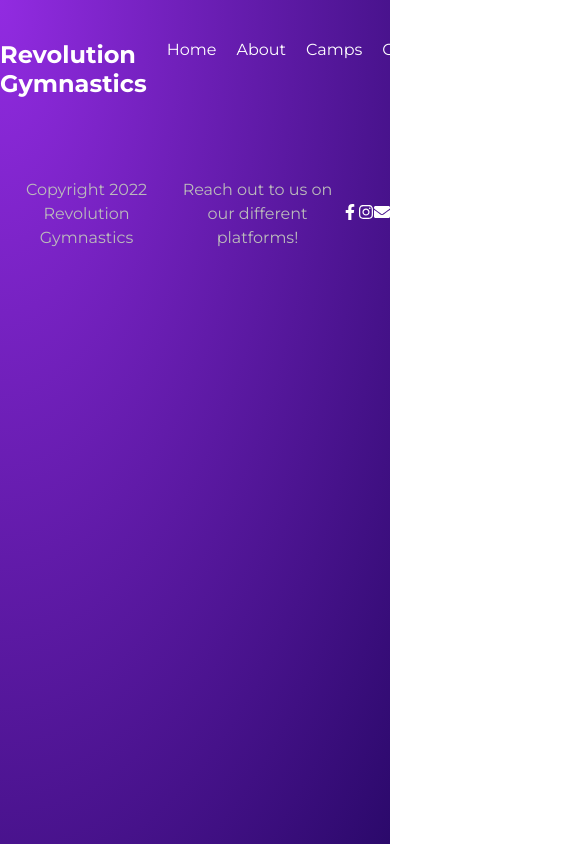
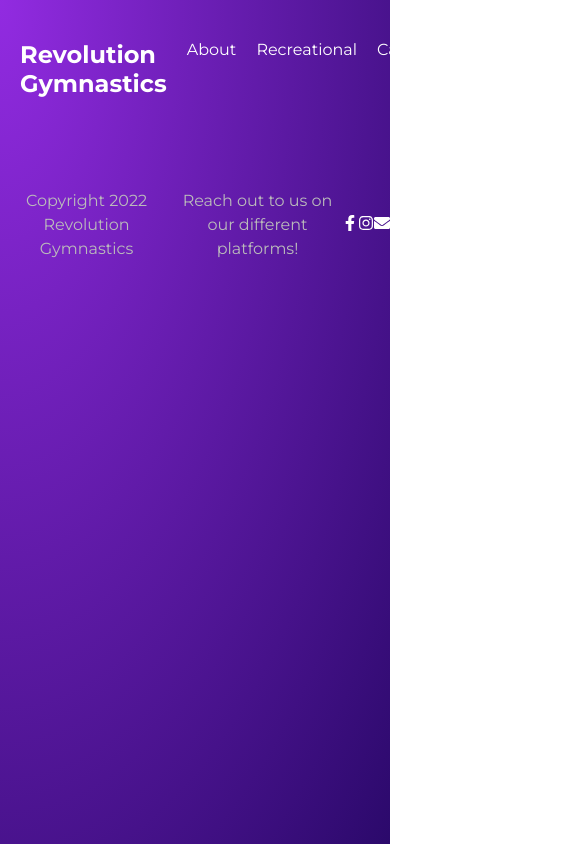
Before and after one commit to nmehanma/revolution-gym, a Gatsby site: page /components/Layout in a window 390 px wide. Shown: the top 844 px of the page, 585 px wide, since content can reach past the window. Built offline with nearby package versions, Linux system fonts and the light colour scheme; Gatsby itself is replaced by a stand-in of ours.

Commit message:
fixed Navbar styling removed home tab as was duplicate

```diff
--- a/src/menuItems.js
+++ b/src/menuItems.js
@@ -1,8 +1,8 @@
 export const menuItems = [
-  {
-    title: "Home",
-    url: "/",
-  },
+  // {
+  //   title: "Home",
+  //   url: "/",
+  // },
   {
     title: "About",
     url: "/about",
@@ -30,6 +30,16 @@
     ],
   },
   {
+    title: "Recreational",
+    url: "/recreational",
+    submenu: [
+      {
+        title: "toddler",
+        url: "staff",
+      },
+    ],
+  },
+  {
     title: "Camps",
     url: "/camp",
   },
@@ -38,10 +48,6 @@
     url: "/competitive",
   },
   {
-    title: "Recreational",
-    url: "/recreational",
-  },
-  {
     title: "Event",
     url: "/event",
   },
--- a/src/pages/components/Layout.js
+++ b/src/pages/components/Layout.js
@@ -5,10 +5,16 @@
 
 export default function Layout({ children }) {
   return (
-    <div className="layout">
-      <Navbar />
-      <div className="content">{children}</div>
-      <Footer />
-    </div>
+    <>
+      <div className="navbar-layout">
+        <Navbar />
+      </div>
+      <div className="layout">
+        <div className="content">{children}</div>
+      </div>
+      <div className="footer-layout">
+        <Footer />
+      </div>
+    </>
   )
 }
--- a/src/pages/components/MenuItems/MenuItems.js
+++ b/src/pages/components/MenuItems/MenuItems.js
@@ -7,6 +7,13 @@
 
 const MenuItems = ({ items }) => {
   const [dropdown, setDropdown] = useState(false)
+  const onMouseEnter = () => {
+    window.innerWidth > 960 && setDropdown(true)
+  }
+
+  const onMouseLeave = () => {
+    window.innerWidth > 960 && setDropdown(false)
+  }
 
   const updateDropdown = title => {
     setDropdown(title)
@@ -18,13 +25,12 @@
         <>
           <Link
             aria-expanded={dropdown ? "true" : "false"}
-            onMouseEnter={() => setDropdown(prev => !prev)}
+            onMouseEnter={onMouseEnter}
+            onMouseLeave={onMouseLeave}
             to={items.url}
           >
             {items.title}
           </Link>
-          {/* {items.title}{" "} */}
-          {/* </button> */}
           <Dropdown
             updateDropdown={updateDropdown}
             submenus={items.submenu}
--- a/src/pages/components/Navbar/Navbar.js
+++ b/src/pages/components/Navbar/Navbar.js
@@ -3,8 +3,8 @@
 import "./navbar.css"
 
 // import Nav from "react-bootstrap/Nav"
-import NavDropdown from "react-bootstrap/NavDropdown"
-import Navbar from "react-bootstrap/Navbar"
+// import NavDropdown from "react-bootstrap/NavDropdown"
+// import Navbar from "react-bootstrap/Navbar"
 import * as styles from "../../../styles/navbar.module.css"
 import { menuItems } from "../../../menuItems"
 import MenuItems from "../MenuItems/MenuItems"
@@ -12,7 +12,9 @@
 export default function navbar() {
   return (
     <nav>
-      <h1>Revolution Gymnastics</h1>
+      <Link to="/">
+        <h1>Revolution Gymnastics</h1>
+      </Link>
       <div className="menus">
         {menuItems.map((menu, index) => {
           return <MenuItems items={menu} key={index} />
--- a/src/styles/global.css
+++ b/src/styles/global.css
@@ -25,7 +25,7 @@
 }
 
 /* layout & nav */
-.layout {
+.layout, .navbar-layout, .footer-layout {
   max-width: 1200px;
   margin: 0 auto;
 }
```
